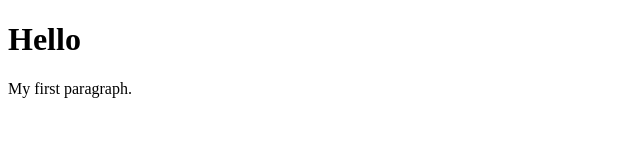
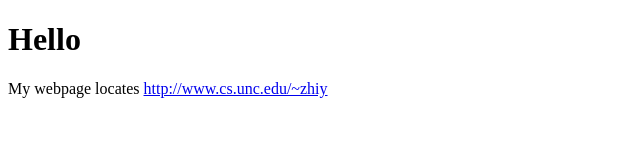
Before and after one commit to ZhiyLiu/zhiyliu.github.io, a plain HTML site: page index.html in a window 1280 px wide. Shown: the whole page, without its empty margins (0-640 px from the left). Drawn offline with Linux system fonts and the light colour scheme.

Commit message:
change content

```diff
--- a/index.html
+++ b/index.html
@@ -1,10 +1,13 @@
 <!DOCTYPE html>
 <html>
+	<head>
+		  <title>Zhiyuan Liu's Homepage</title>
+	</head>
 	<body>
 
 		<h1>Hello</h1>
 
-		<p>My first paragraph.</p>
+		<p>My webpage locates <a href="http://www.cs.unc.edu/~zhiy">http://www.cs.unc.edu/~zhiy</a></p>
 
 	</body>
 </html>
```
